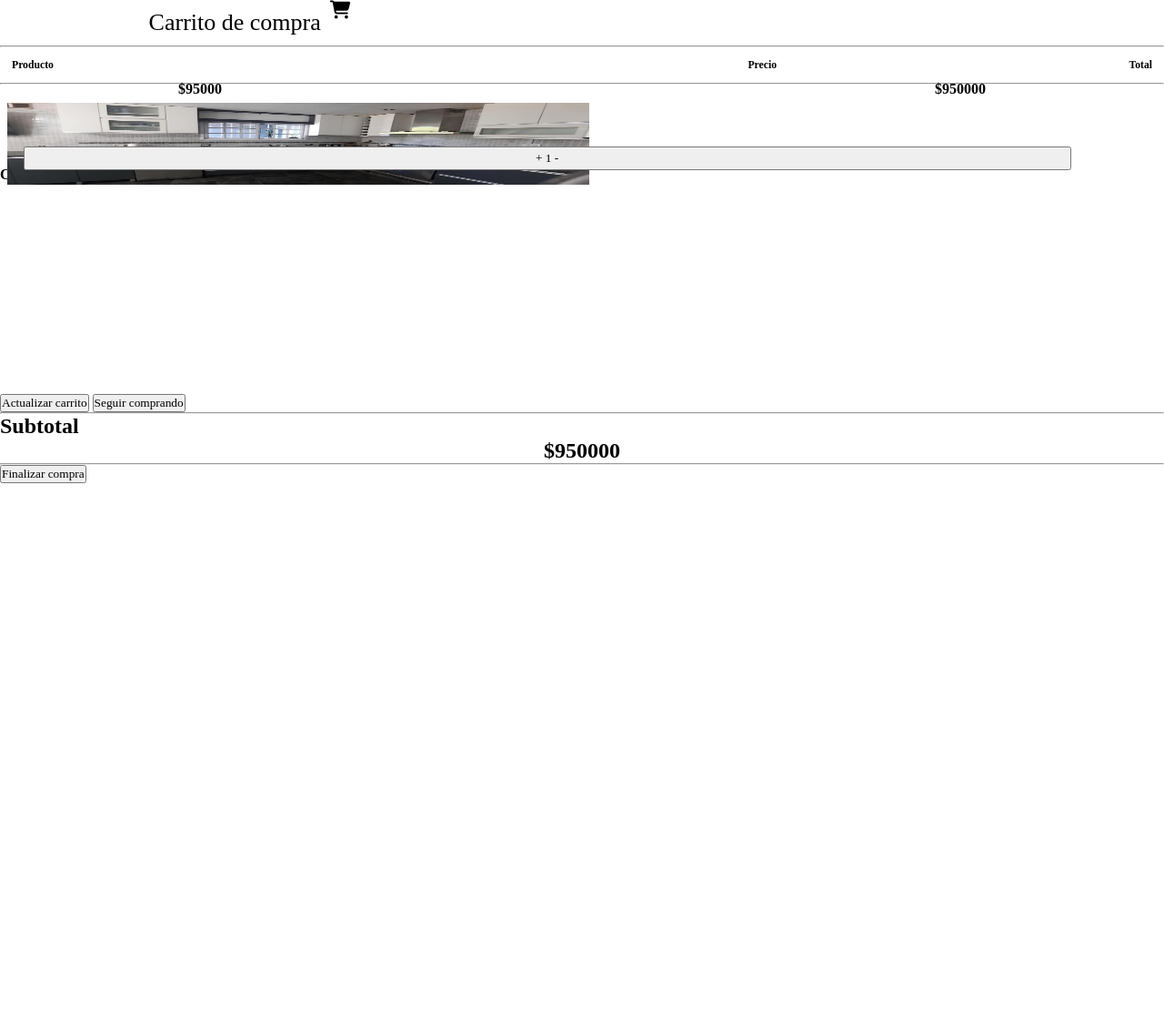
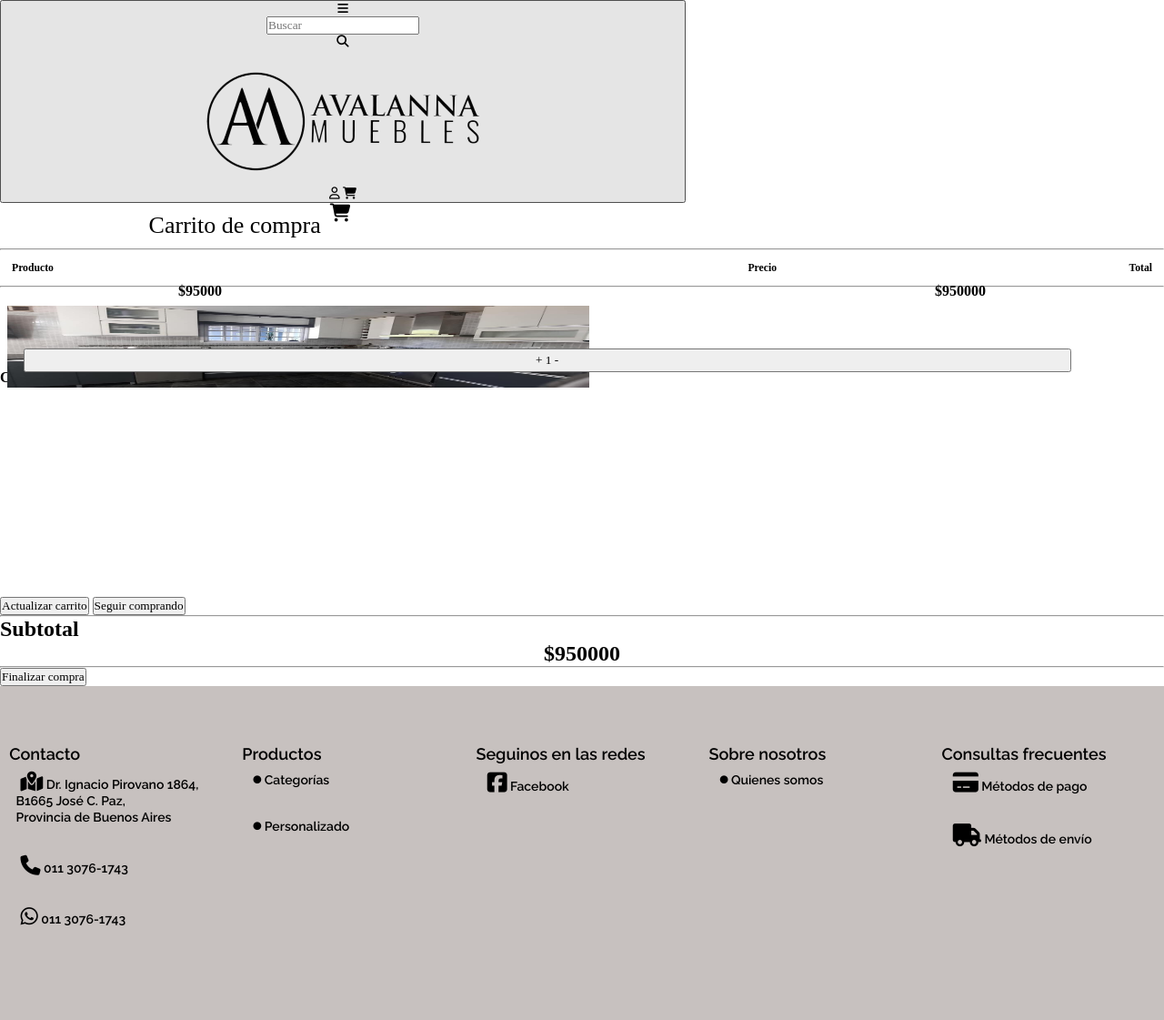
Before and after one commit to Tincho-91/c23-grupo09-Avalanna_Muebles, a Node server app: page /productCart in a window 1280 px wide; the page is wider, and only the part inside the window is pictured. Shown: that part at 91% size. Before the commit the page ends 531 px from the top of that part, so only its background shows below. Run offline with Node 20, Linux system fonts and the light colour scheme; some libraries are stand-ins or nearby versions.

Commit message:
resolviendo conflictos

```diff
--- a/public/css/productDetail.css
+++ b/public/css/productDetail.css
@@ -333,4 +333,4 @@
            .productDetail-li{
             font-size: 15px;
            }
-}
+        }
--- a/views/productCart.html
+++ b/views/productCart.html
@@ -5,17 +5,13 @@
     <meta charset="UTF-8">
     <meta name="viewport" content="width=device-width, initial-scale=1.0">
     <title>Avalanna Muebles</title>
-    <link rel="shortcut icon" href="/img/aval.png">
-    <link rel="shortcut icon" href="/img/aval.jpg">
-    <link rel="stylesheet" href="/css/styles.css">
-    <link rel="shortcut icon" href="/img/aval.jpg" />
     <link rel="stylesheet" href="/css/styles.css">
 
     <script src="https://kit.fontawesome.com/17cacf0970.js" crossorigin="anonymous"></script>
 </head>
 
 <body>
-    <!-- <header>
+    <header>
         <button class="button" id="boton"><a href="" class="hamburguesa"></a>
             <i class="fa-solid fa-bars"></i>
             <section>
@@ -33,7 +29,7 @@
                     <a href="/"><i class="fa-solid fa-cart-shopping" style="color: #000000;"></i></a>
                 </article>
             </section>
-    </header> -->
+    </header>
     <section>
         <div class="titulo-icon">
             <p class="titulo">Carrito de compra</p>
@@ -81,7 +77,8 @@
     <article class="finalizar-compra">
         <button class="finalizar">Finalizar compra</button>
     </article>
-    <!-- <footer>
+
+     <footer>
         <section class="footer__section__1">
         <nav>
             <ul class="lista-footer">
@@ -165,7 +162,7 @@
         </div>
       </div>
 
-    </footer> -->
+    </footer>
 </body>
 
 </html>
```
